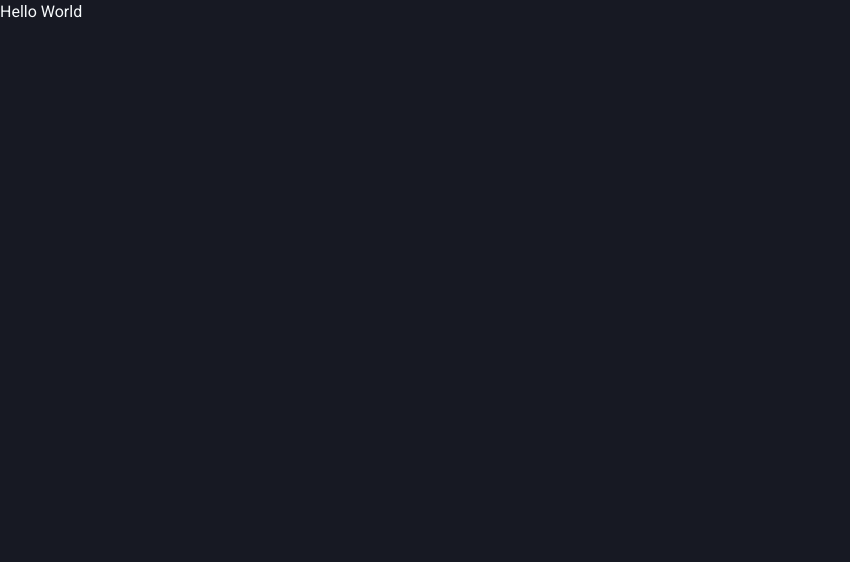
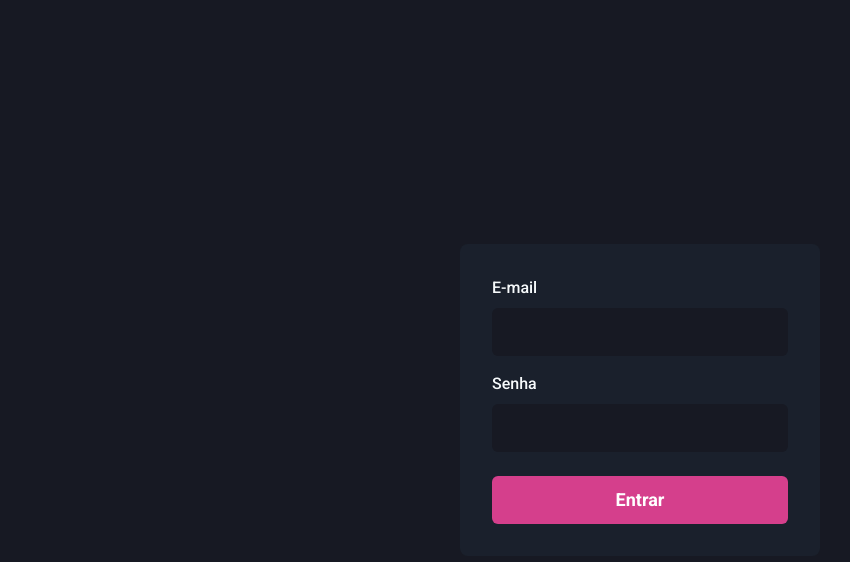
Before and after one commit to Dex64ter/DashGo, a Next.js app: page / in a window 1280 px wide. Shown: the top 562 px of the page, without its empty margins (0-850 px from the left). Built offline with nearby package versions, Linux system fonts and the light colour scheme.

Commit message:
Página: Sign in

```diff
--- a/src/pages/index.tsx
+++ b/src/pages/index.tsx
@@ -1,12 +1,59 @@
+import { Flex, Input, Button, Stack, FormLabel, FormControl } from "@chakra-ui/react";
 import Head from "next/head";
 
 export default function Home() {
   return (
-    <h1>
-      Hello World
+    <Flex w="100vw" h="100vh" align="center" justify="center">
       <Head>
         <title>Home | dashgo</title>
       </Head>
-    </h1>
-  )
+
+      <Flex
+        as="form"
+        width="100%"
+        maxWidth={360}
+        bg="gray.800"
+        p="8" // 2rem divide por 4 ou 32px multiplica por 4
+        borderRadius={8}
+        flexDir="column"
+      >
+        <Stack spacing={4}>
+          <FormControl>
+            <FormLabel htmlFor="email">E-mail</FormLabel>
+            <Input
+              id="email"
+              name="input"
+              type="email"
+              focusBorderColor="pink.500"
+              bgColor="gray.900"
+              variant="filled"
+              _hover={{
+                bgColor: "gray.900"
+              }}
+              size={"lg"}
+            />
+          </FormControl>
+          <FormControl>
+            <FormLabel htmlFor="password">Senha</FormLabel>
+            <Input
+              id="password"
+              name="password"
+              type="password"
+              focusBorderColor="pink.500"
+              bgColor="gray.900"
+              variant="filled"
+              _hover={{
+                bgColor: "gray.900"
+              }}
+              size={"lg"}
+            />
+          </FormControl>
+        </Stack>
+
+        <Button type="submit" mt="6" colorScheme="pink" size="lg">
+          Entrar
+        </Button>
+      </Flex>
+    </Flex>
+  );
 }
```
Also changed, not shown: public/pageSignIn.png (added), 1 other file (tests, documents, lock files or other folders).
